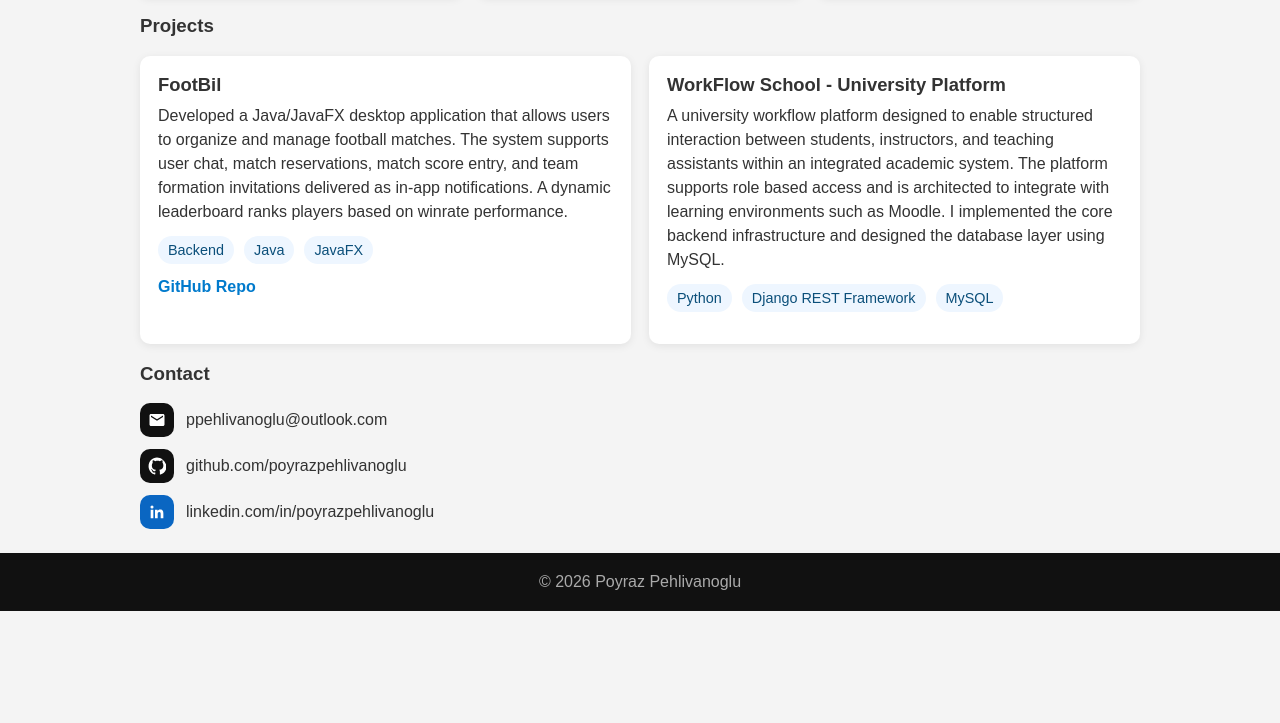
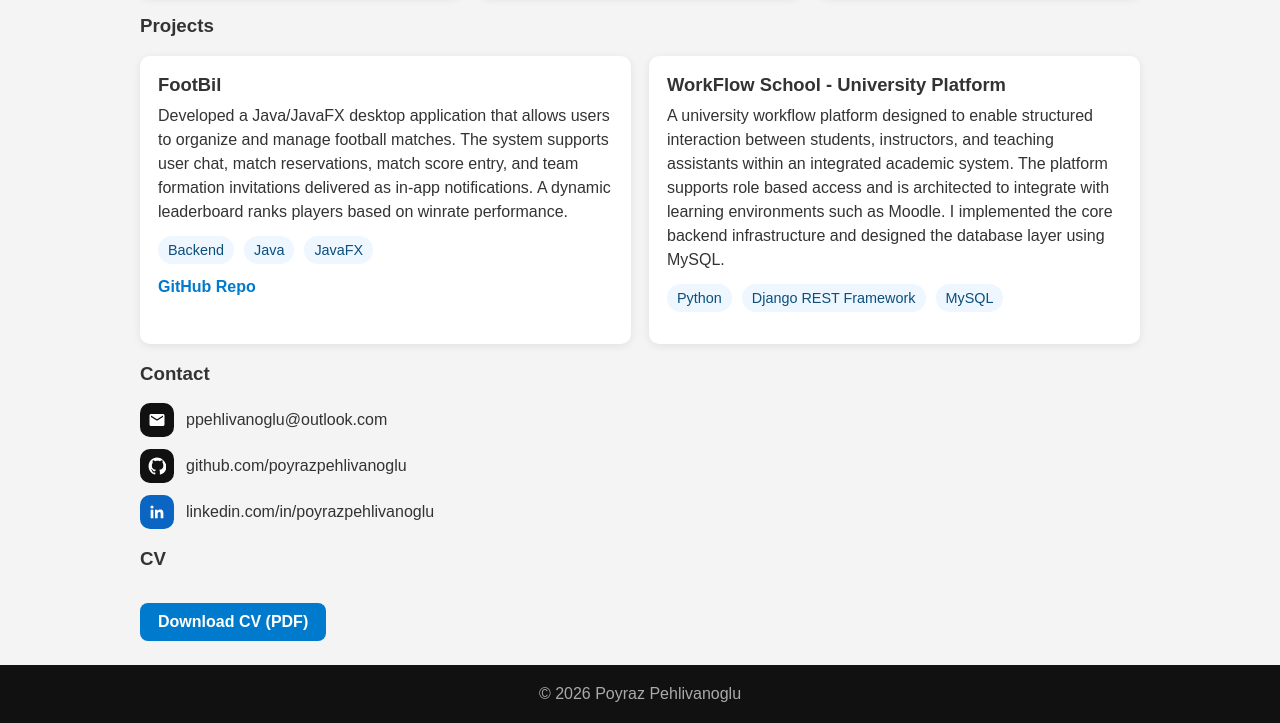
Before and after one commit to poyrazpehlivanoglu/poyrazpehlivanoglu.github.io, a plain HTML site: page index.html in a window 1280 px wide. Shown: the part 856-1579 px from the top of the page. Before the commit the page ends 1467 px from the top, so only its background shows below. Drawn offline with Linux system fonts and the light colour scheme.

Commit message:
Update index.html

```diff
--- a/index.html
+++ b/index.html
@@ -611,12 +611,12 @@
       </div>
     </section>
 
-   <section id="cv" class="page-section">
-      <h2>CV</h2>
-      <a class="cv-btn" href="assets/Poyraz_Pehlivanoglu_CV.pdf" target="_blank" rel="noopener">
-      Download CV (PDF)
-      </a>
-  </section>
+  <div class="block">
+  <h3>CV</h3>
+  <a class="cv-btn" href="assets/Poyraz_Pehlivanoglu_CV.pdf" target="_blank" rel="noopener">
+    Download CV (PDF)
+  </a>
+</div>
 
   <section id="contact" class="page-section">
   <h2>Contact</h2>
```
